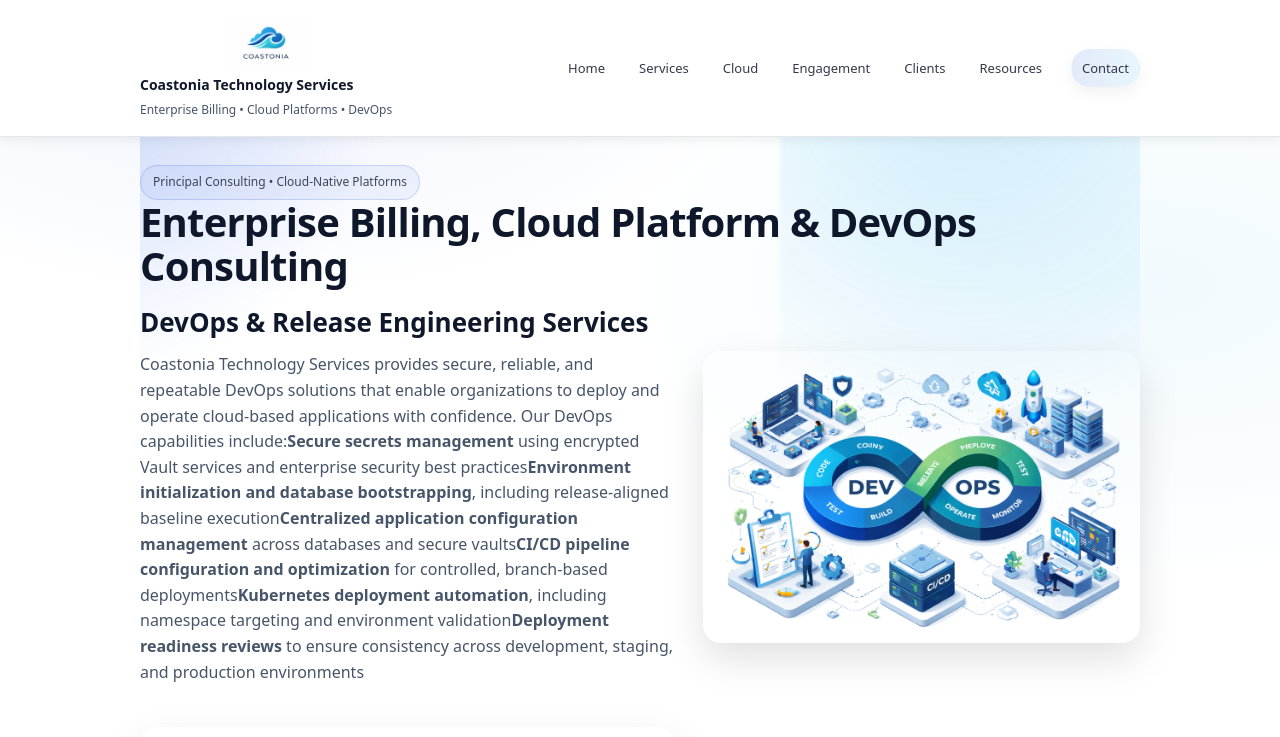
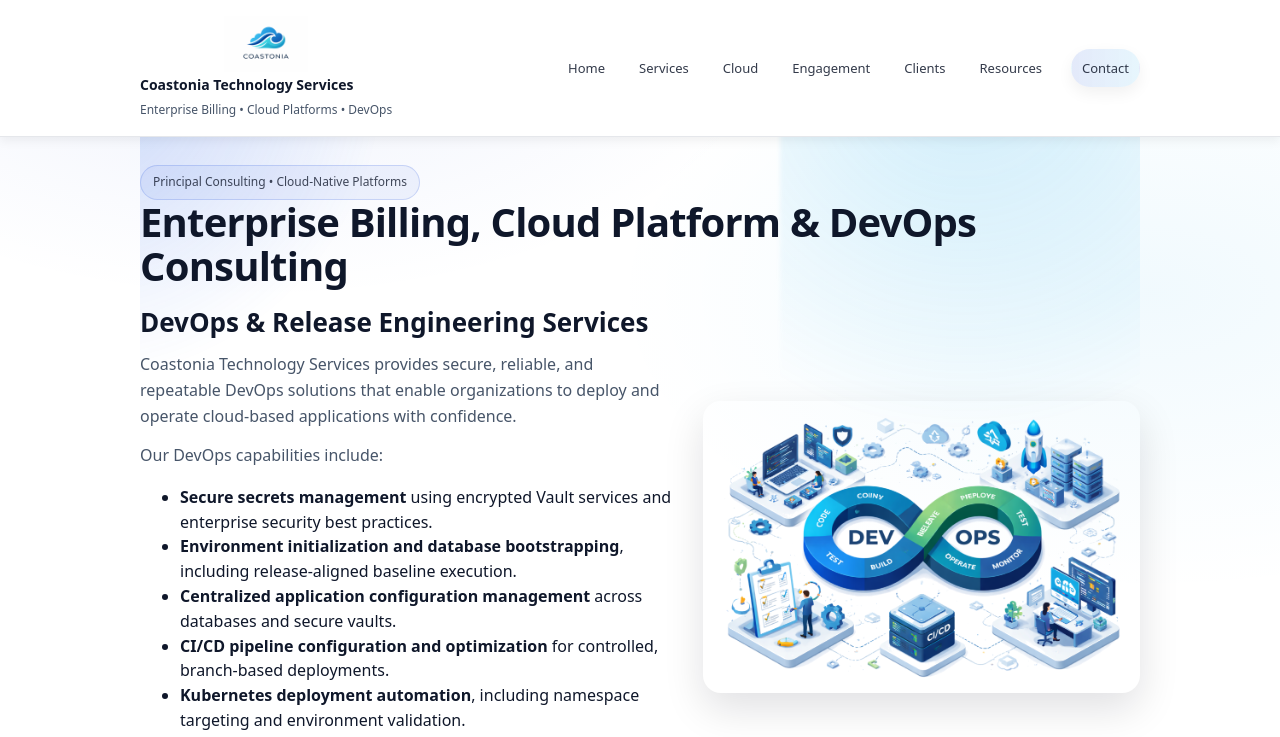
Before and after one commit to jhynes39/coastonia, a Next.js app: page / in a window 1280 px wide. Shown: the top 737 px of the page. Built offline with nearby package versions, Linux system fonts and the light colour scheme.

Commit message:
Replace globals.css with clean unified theme

```diff
--- a/app/page.tsx
+++ b/app/page.tsx
@@ -26,22 +26,22 @@
 <h2>DevOps & Release Engineering Services</h2>
 
 <p>
-Coastonia Technology Services provides secure, reliable, and repeatable DevOps solutions that enable organizations to deploy and operate cloud-based applications with confidence.
+Coastonia Technology Services provides secure, reliable, and repeatable DevOps solutions that enable organizations to deploy and operate cloud-based applications with confidence.</p>
 
-Our DevOps capabilities include:
+<p>Our DevOps capabilities include:</p>
+<ul>
+<li><strong>Secure secrets management</strong> using encrypted Vault services and enterprise security best practices.</li>
 
-<strong>Secure secrets management</strong> using encrypted Vault services and enterprise security best practices
+<li><strong>Environment initialization and database bootstrapping</strong>, including release-aligned baseline execution.</li>
 
-<strong>Environment initialization and database bootstrapping</strong>, including release-aligned baseline execution
+<li><strong>Centralized application configuration management</strong> across databases and secure vaults.</li>
 
-<strong>Centralized application configuration management</strong> across databases and secure vaults
+<li><strong>CI/CD pipeline configuration and optimization</strong> for controlled, branch-based deployments.</li>
 
-<strong>CI/CD pipeline configuration and optimization</strong> for controlled, branch-based deployments
+<li><strong>Kubernetes deployment automation</strong>, including namespace targeting and environment validation.</li>
 
-<strong>Kubernetes deployment automation</strong>, including namespace targeting and environment validation
-
-<strong>Deployment readiness reviews</strong> to ensure consistency across development, staging, and production environments
-</p>
+<li><strong>Deployment readiness reviews</strong> to ensure consistency across development, staging, and production environments.</li>
+</ul>
 
 
 
```
